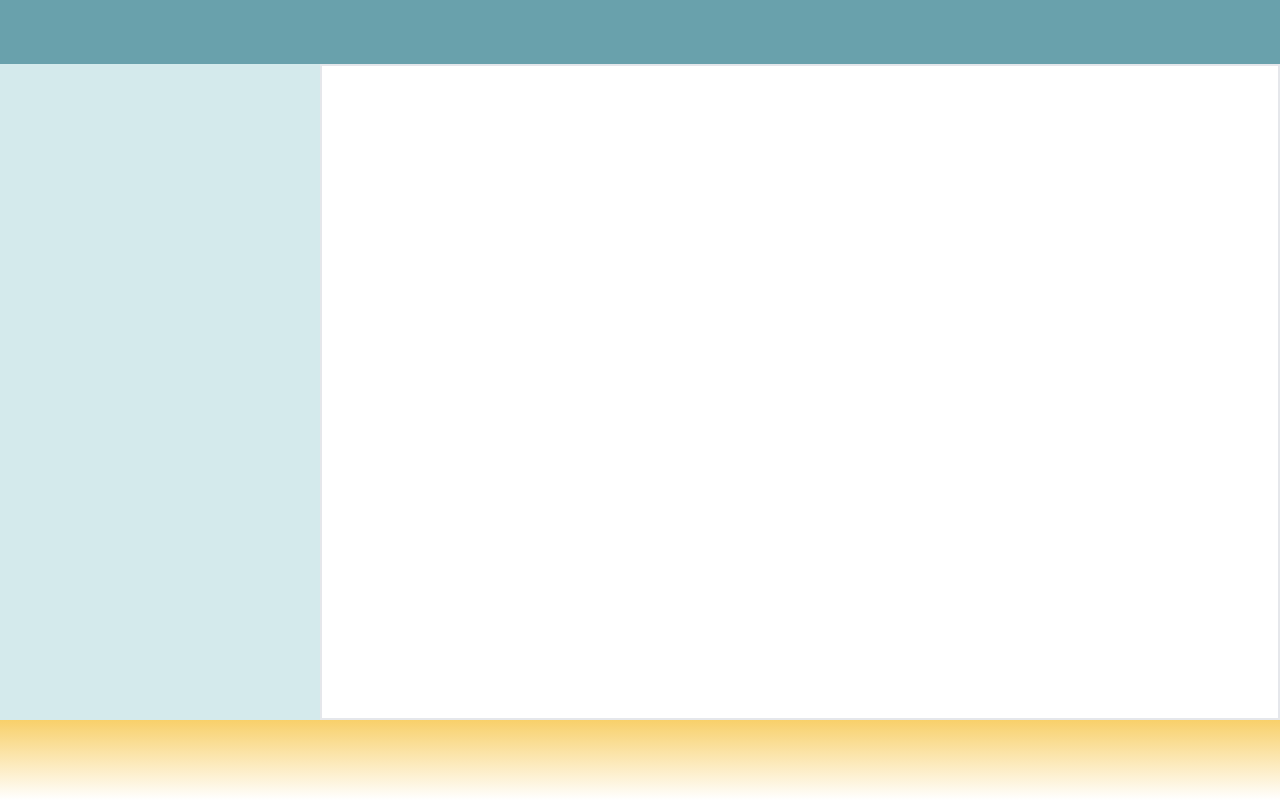
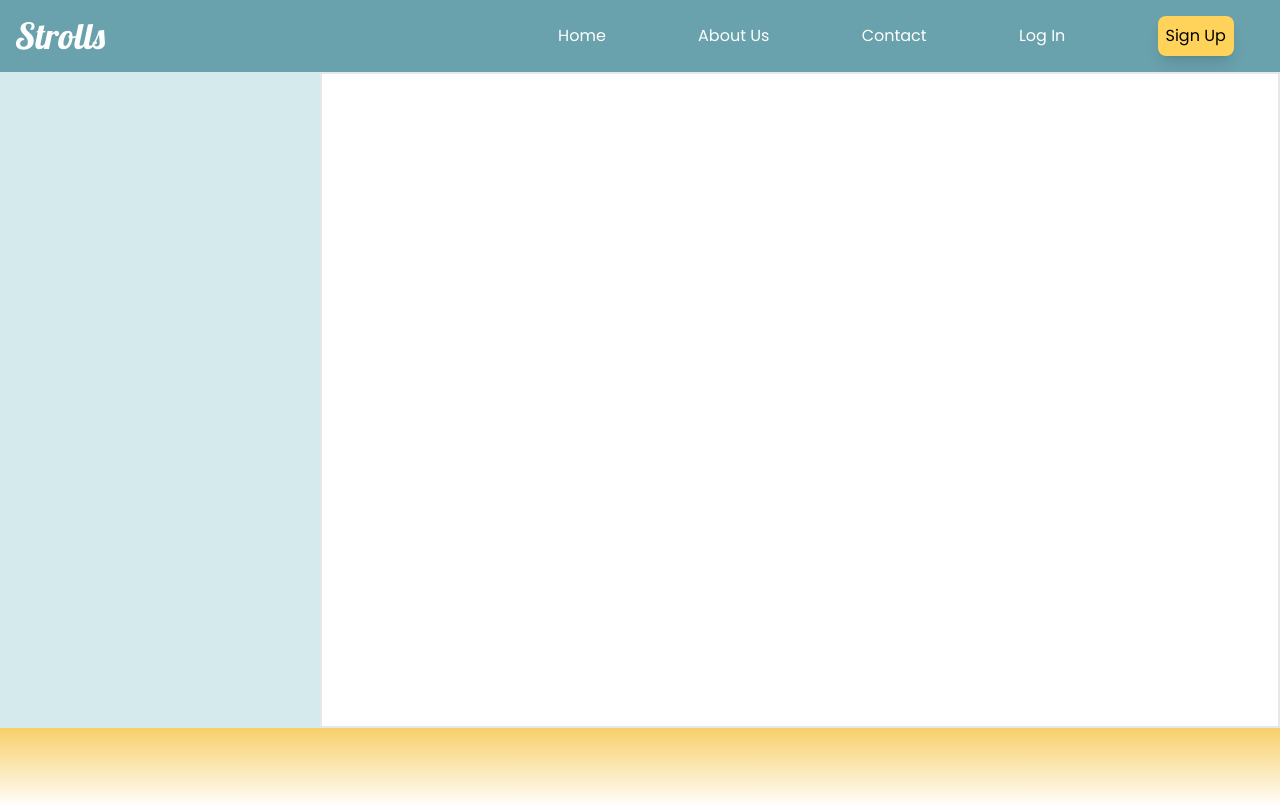
Before and after one commit to kalikokalikova/adventure, a React (Create React App) app in the folder adventure/: page /home in a window 1280 px wide. Built offline with nearby package versions, Linux system fonts and the light colour scheme; no server answers.

Commit message:
created navbar.jsx, added navigation, desktop responsive. Still needs mobile view

```diff
--- /dev/null
+++ b/adventure/src/components/NavBar.jsx
@@ -0,0 +1,26 @@
+import React from 'react'
+import {Link} from 'react-router-dom'
+
+function NavBar() {
+  return (
+    <div>
+        <div className='flex justify-between w-[100%] bg-[#69a1ac] text-white'>
+                <Link to="/"><h1 className='w-[20%] font-lobster text-4xl p-4'>Strolls</h1></Link>
+            <ul className='hidden md:flex justify-around items-center w-[60%] font-poppins '>
+                <li><Link to="/home">Home</Link></li>
+                <li><Link to="/about">About Us</Link></li>
+                <li><Link to="">Contact</Link></li>
+                <li><Link to="">Log In</Link></li>
+                <li>
+                    <button className='bg-[#ffd25a] text-black p-2 rounded-lg shadow-lg'>
+                        <Link to="">Sign Up</Link>
+                        </button>
+                    </li>
+
+            </ul>
+     </div>
+    </div>
+  )
+}
+
+export default NavBar
--- a/adventure/src/pages/About.jsx
+++ b/adventure/src/pages/About.jsx
@@ -9,6 +9,7 @@ function About() {
   return (
     <div className='h-[100%] bg-white text-black'>
         {/* <NavBar/> */}
+
 
       <div className='h-[30%] pb-[5%]'>
         <h1 className='font-poppins text-3xl font-bold text-center pt-[4rem]'>About Us</h1>
@@ -25,7 +26,7 @@ function About() {
                 <img src={naturePhone} alt="" className='md:w-[50%] w-[90%] md:mr-4'/>
             </div>
        </div>
-    <Testimonials/>
+       <Testimonials/>
     {/* <Footer/> */}
     </div>
   )
--- a/adventure/src/pages/Home.jsx
+++ b/adventure/src/pages/Home.jsx
@@ -1,14 +1,14 @@
 import React from 'react'
 // import Footer from '../components/Footer'
-// import NavBar from '../components/NavBar'
+import NavBar from '../components/NavBar'
 import Testimonials from '../components/Testimonials'
 
 
 function Home() {
   return (
     <div className='bg-white text-black h-full '>
-{/* <NavBar/> */}
-       <div className='h-[8vh] md:flex  bg-[#69a1ac]'> </div>
+      <NavBar/>
+       {/* <div className='h-[8vh] md:flex  bg-[#69a1ac]'> </div> */}
 {/* MAP and INPUT container  */}
     <div className='flex flex-col items-start justify-center md:flex-row bg-white h-[100%]'>
 {/* Input container */}
```
